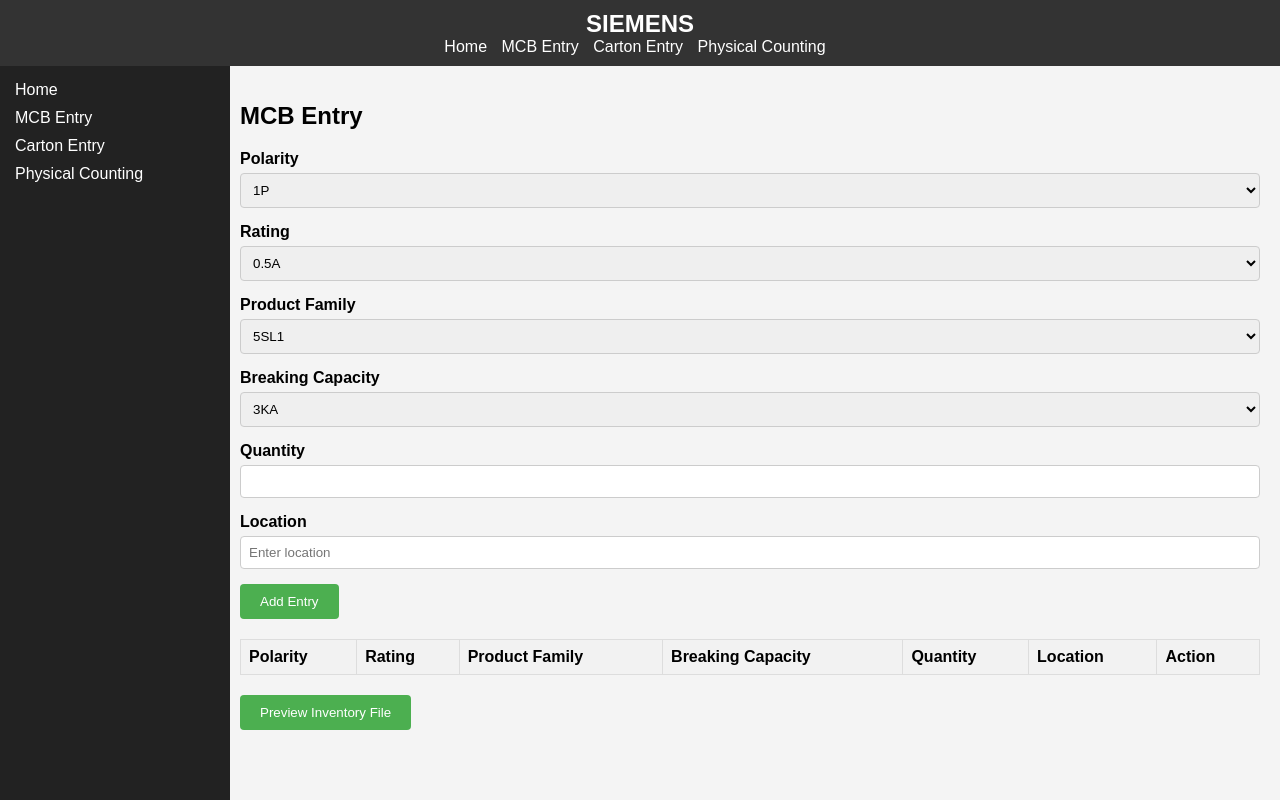
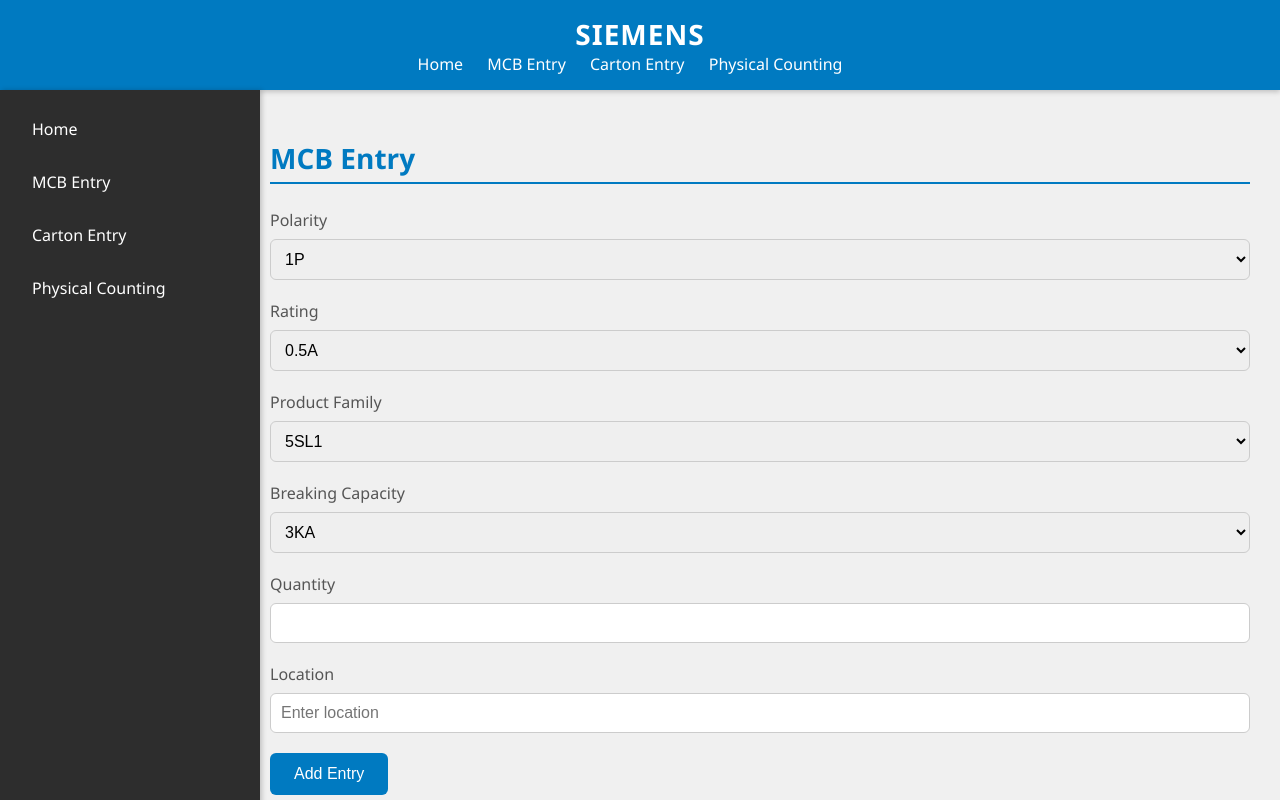
Before and after one commit to krushnaharde123/Inventory-entry, a plain HTML site: page entry.html in a window 1280 px wide. Shown: the top 800 px of the page. Drawn offline with Linux system fonts and the light colour scheme.

Commit message:
Update styles.css

```diff
--- a/styles.css
+++ b/styles.css
@@ -1,20 +1,25 @@
+/* General Styles */
 body {
-    font-family: Arial, sans-serif;
+    font-family: 'Segoe UI', Tahoma, Geneva, Verdana, sans-serif; /* A more modern, readable font */
     margin: 0;
     padding: 0;
-    background-color: #f4f4f4;
+    background-color: #f0f0f0; /* Light gray background */
+    color: #333; /* Dark gray text for better readability */
 }
 
+/* Header Styles */
 .header {
-    background-color: #333;
+    background-color: #007AC1; /* Siemens Blue */
     color: #fff;
-    padding: 10px 0;
+    padding: 15px 0;
     text-align: center;
+    box-shadow: 0 2px 5px rgba(0, 0, 0, 0.2); /* Subtle shadow for depth */
 }
 
 .header .logo {
-    font-size: 24px;
+    font-size: 28px;
     font-weight: bold;
+    letter-spacing: 1px; /* Improve logo aesthetics */
 }
 
 .header nav ul {
@@ -25,21 +30,29 @@
 
 .header nav ul li {
     display: inline;
-    margin-right: 10px;
+    margin-right: 20px; /* Increased spacing */
 }
 
 .header nav ul li a {
     color: #fff;
     text-decoration: none;
+    font-size: 16px; /* Slightly larger font size */
+    transition: color 0.3s ease; /* Smooth transition on hover */
 }
 
+.header nav ul li a:hover {
+    color: #ddd; /* Lighter color on hover */
+}
+
+/* Sidebar Styles */
 .sidebar {
-    background-color: #222;
+    background-color: #2d2d2d; /* Dark gray sidebar */
     color: #fff;
     height: 100vh;
-    padding: 15px;
+    padding: 20px;
     position: fixed;
-    width: 200px;
+    width: 220px; /* Slightly wider sidebar */
+    box-shadow: 2px 0 5px rgba(0, 0, 0, 0.2); /* Shadow to separate from content */
 }
 
 .sidebar ul {
@@ -49,69 +62,98 @@
 }
 
 .sidebar ul li {
-    margin-bottom: 10px;
+    margin-bottom: 15px; /* Increased spacing */
 }
 
 .sidebar ul li a {
     color: #fff;
     text-decoration: none;
+    display: block; /* Make links fill the list item width */
+    padding: 8px 12px; /* Add padding for better touch/click area */
+    border-radius: 4px; /* Rounded corners for a softer look */
+    transition: background-color 0.3s ease; /* Smooth transition on hover */
 }
 
+.sidebar ul li a:hover {
+    background-color: #444; /* Slightly lighter background on hover */
+}
+
+/* Content Styles */
 .content {
-    margin-left: 220px;
-    padding: 20px;
+    margin-left: 240px; /* Adjust margin to accommodate sidebar width */
+    padding: 30px;
 }
 
 .container {
     background-color: #fff;
-    border-radius: 5px;
-    box-shadow: 0 2px 4px rgba(0, 0, 0, 0.1);
-    padding: 20px;
+    border-radius: 8px; /* More rounded corners */
+    box-shadow: 0 4px 8px rgba(0, 0, 0, 0.1); /* More pronounced shadow */
+    padding: 30px;
 }
 
 h1 {
-    font-size: 24px;
-    margin-bottom: 20px;
+    font-size: 28px;
+    margin-bottom: 25px;
+    color: #007AC1; /* Siemens Blue for headings */
+    border-bottom: 2px solid #007AC1; /* Add a subtle underline */
+    padding-bottom: 5px;
 }
 
+/* Form Styles */
 .form-group {
-    margin-bottom: 15px;
+    margin-bottom: 20px; /* Increased spacing */
 }
 
 label {
     display: block;
-    font-weight: bold;
-    margin-bottom: 5px;
+    font-weight: 500; /* Semi-bold font-weight */
+    margin-bottom: 8px;
+    color: #555; /* Slightly lighter text color */
 }
 
 input[type="text"],
 input[type="number"],
 select {
     border: 1px solid #ccc;
-    border-radius: 4px;
+    border-radius: 6px; /* More rounded corners */
     box-sizing: border-box;
-    padding: 8px;
+    padding: 10px;
     width: 100%;
+    font-size: 16px; /* Increased font size */
+    transition: border-color 0.3s ease; /* Smooth transition on focus */
+}
+
+input[type="text"]:focus,
+input[type="number"]:focus,
+select:focus {
+    border-color: #007AC1; /* Siemens Blue on focus */
+    outline: none; /* Remove default focus outline */
 }
 
 button {
-    background-color: #4CAF50;
+    background-color: #007AC1; /* Siemens Blue */
     border: none;
-    border-radius: 4px;
+    border-radius: 6px; /* More rounded corners */
     color: white;
     cursor: pointer;
-    padding: 10px 20px;
+    padding: 12px 24px; /* Increased padding */
     text-align: center;
+    font-size: 16px;
+    transition: background-color 0.3s ease; /* Smooth transition on hover */
 }
 
 button:hover {
-    background-color: #45a049;
+    background-color: #005ea3; /* Darker shade of Siemens Blue on hover */
 }
 
+/* Table Styles */
 table {
     border-collapse: collapse;
-    margin-top: 20px;
+    margin-top: 30px;
     width: 100%;
+    box-shadow: 0 2px 4px rgba(0, 0, 0, 0.1); /* Subtle shadow for the table */
+    border-radius: 8px; /* Rounded corners for the table */
+    overflow: hidden; /* Ensure rounded corners are visible */
 }
 
 table, th, td {
@@ -119,48 +161,65 @@
 }
 
 th, td {
-    padding: 8px;
+    padding: 12px;
     text-align: left;
 }
 
 th {
-    background-color: #f2f2f2;
+    background-color: #f5f5f5; /* Light gray background for header */
+    font-weight: 600; /* Slightly bolder font */
+}
+
+/* Zebra striping for improved readability */
+tbody tr:nth-child(even) {
+    background-color: #f9f9f9;
 }
 
 .action-buttons {
-    margin-top: 20px;
+    margin-top: 30px;
+    text-align: right; /* Align buttons to the right */
 }
 
+/* Special styling for the last row in the MCB/Carton tables */
 #entry-table tbody tr:last-child,
 #carton-entry-table tbody tr:last-child {
-    border: 2px solid #4CAF50;
+    border: 2px solid #007AC1; /* Siemens Blue */
+}
+
+/* Tab Styles */
+.tabs {
+    margin-bottom: 20px;
 }
 
 .tab-content {
     display: none;
-    padding: 10px 0;
+    padding: 20px 0;
 }
 
 .tab-button {
     background-color: #ddd;
     border: none;
     cursor: pointer;
-    padding: 10px;
+    padding: 12px 20px;
+    font-size: 16px;
+    border-radius: 6px 6px 0 0; /* Rounded corners on top */
+    transition: background-color 0.3s ease;
 }
 
 .tab-button.active {
-    background-color: #ccc;
+    background-color: #fff; /* White background for active tab */
+    border-bottom: 1px solid #fff; /* Hide the bottom border */
 }
 
 .tab-button:hover {
-    background-color: #bbb;
+    background-color: #ccc;
 }
 
 /* Loading indicator styles */
 #loading-indicator {
     display: none;
     text-align: center;
-    margin-top: 10px;
+    margin-top: 15px;
     font-style: italic;
     color: gray;
 }
```
